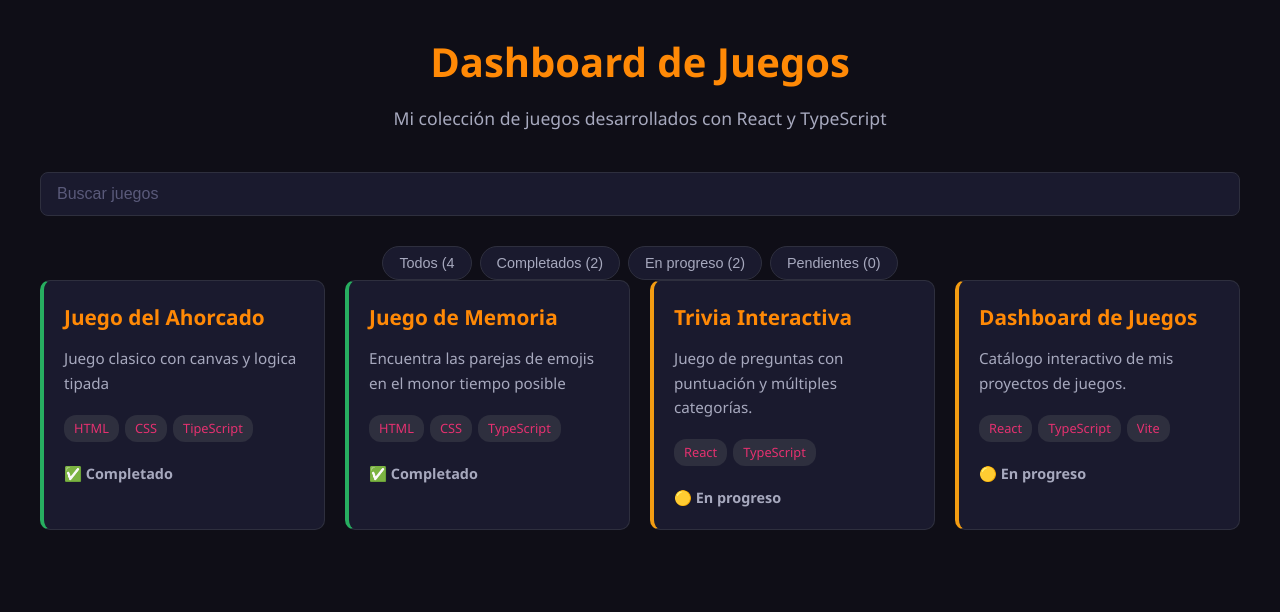
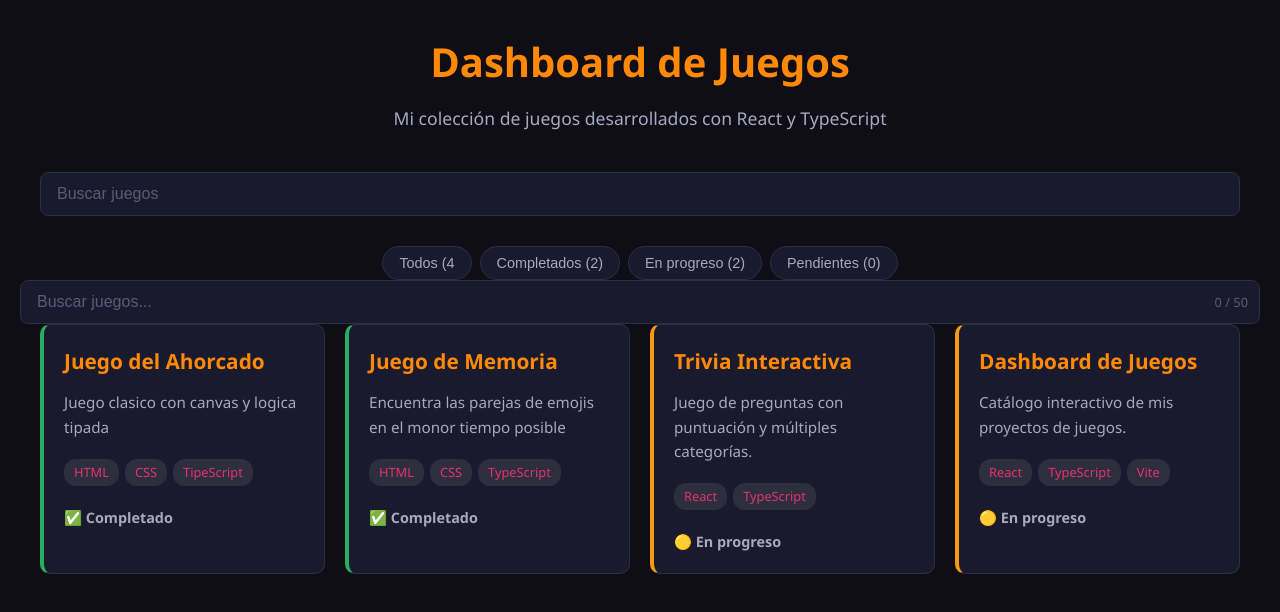
Before and after one commit to Lunrak/portafolio, a React (Vite) app in the folder dashboard-juegos/: page / in a window 1280 px wide. Shown: the top 612 px of the page. Built offline with nearby package versions, Linux system fonts and the light colour scheme.

Commit message:
Agregar cotador de caracteres al buscador

```diff
--- a/dashboard-juegos/src/App.css
+++ b/dashboard-juegos/src/App.css
@@ -165,3 +165,17 @@
 	padding: 40px;
 	font-style: italic;
 }
+
+.buscador-container {
+	position: relative;
+	width: 100%;
+}
+.contador-caracteres {
+	position: absolute;
+	right: 12px;
+	top: 50%;
+	transform: translateY(-50%);
+	color: #5a5a7a;
+	font-size: 0.8rem;
+	pointer-events: none;
+}
--- a/dashboard-juegos/src/App.tsx
+++ b/dashboard-juegos/src/App.tsx
@@ -105,7 +105,17 @@ function App() {
 					Pendientes ({juegos.filter((j) => j.estado === 'pendiente').length})
 				</button>
 			</div>
-
+			<div className="buscador-container">
+				<input
+					type="text"
+					value={busqueda}
+					onChange={(e) => setBusqueda(e.target.value)}
+					placeholder="Buscar juegos..."
+					className="buscador"
+					maxLength={50}
+				/>
+				<span className="contador-caracteres">{busqueda.length} / 50</span>
+			</div>
 
 			<main className="grid-juegos">
 				{juegosFiltrados.length > 0 ? (
```
